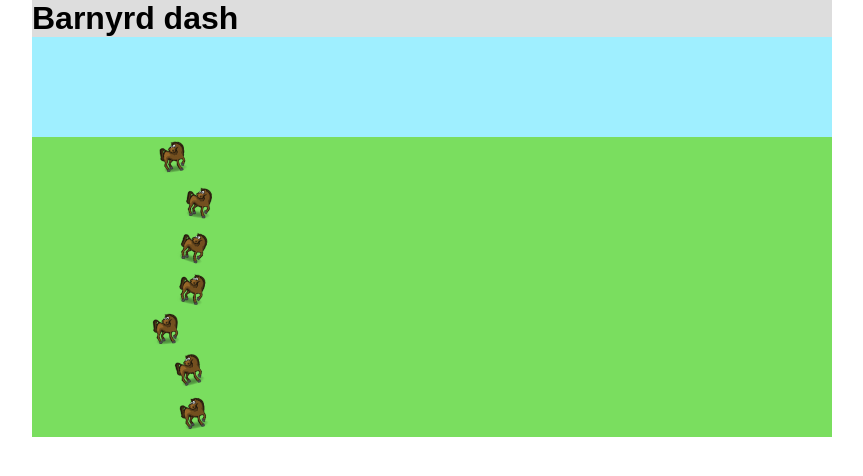
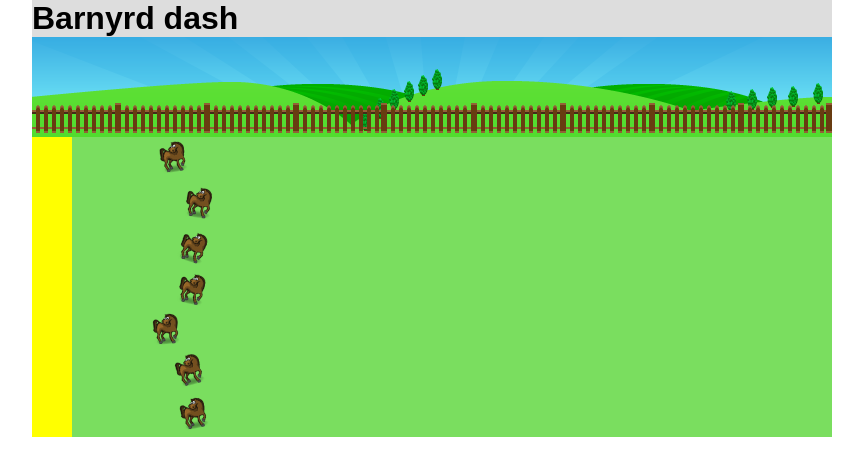
Before and after one commit to TheDeveloper/barnyrd-dash, a website: page public/index.html in a window 1280 px wide. Both pictures are taken after a click on the link "start race". Shown: the whole page, without its empty margins (208-1071 px from the left). Drawn offline with nearby package versions, Linux system fonts and the light colour scheme.

Commit message:
Added backgrounds

```diff
--- a/public/index.html
+++ b/public/index.html
@@ -21,7 +21,10 @@
 		<img src="images/characters/horse_01_48x48.png" id="imgSprite">
 
 		<div class="raceScreen">
-			<div class="sky"></div>
+			<div class="sky">
+				<div class="fields"></div>
+			</div>
+			<div class="barn"></div>
 			<canvas id="race" width="800" height="300"></canvas>
 		</div>
 
--- a/public/stylesheets/master.css
+++ b/public/stylesheets/master.css
@@ -26,8 +26,18 @@ a {
 	display: none;
 }
 .sky {
-	background: #9FEFFF;
+	background-image: url("../images/background_sky_01_800x100.png");
 	height: 100px;
+}
+.fields {
+	background-image: url("../images/background_fields_01_800x100.png");
+	height: 100px;
+}
+.barn {
+	height: 300px;
+	width: 40px;
+	background: yellow;
+	position: absolute;
 }
 .holder {
 	width: 800px;
```
